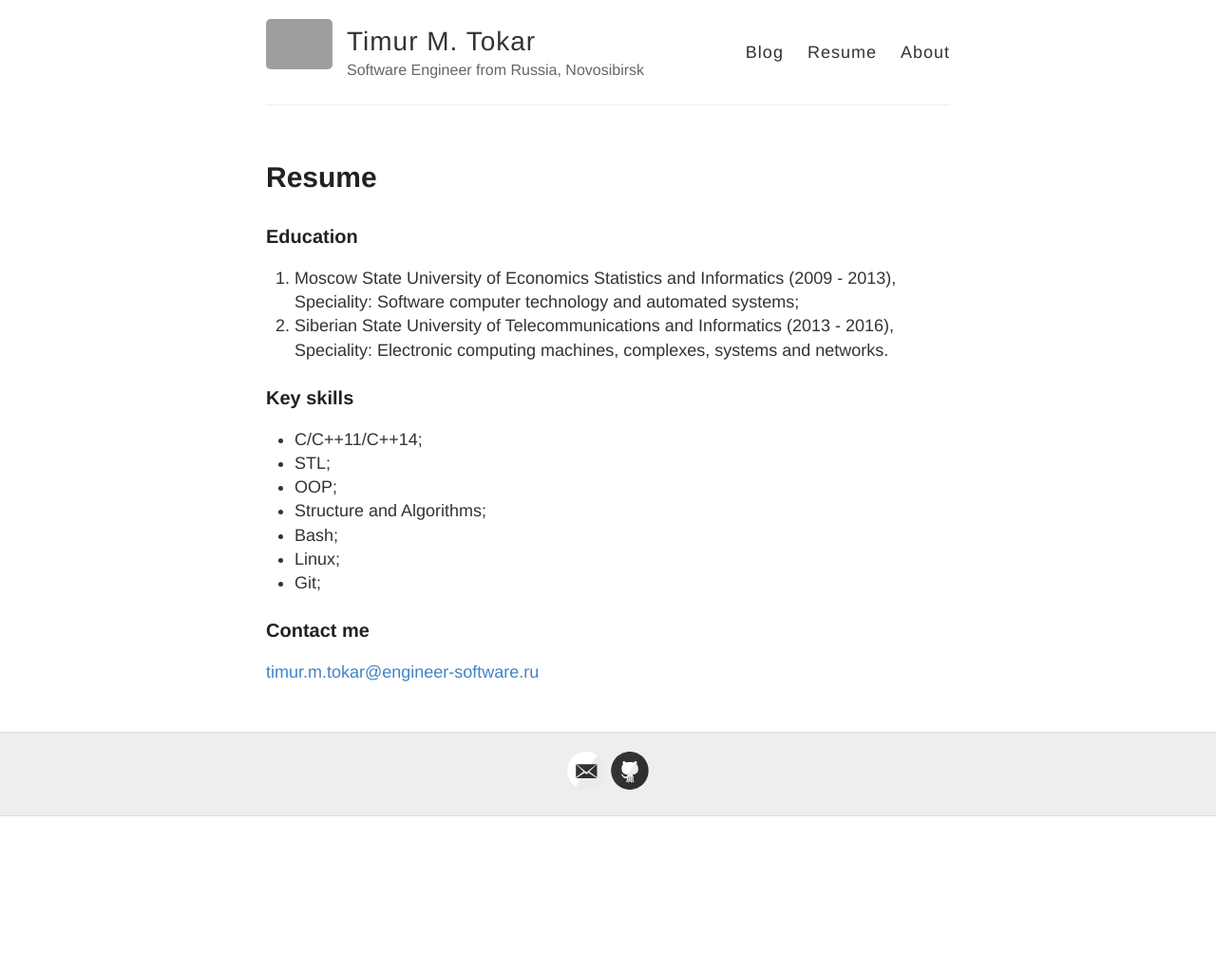
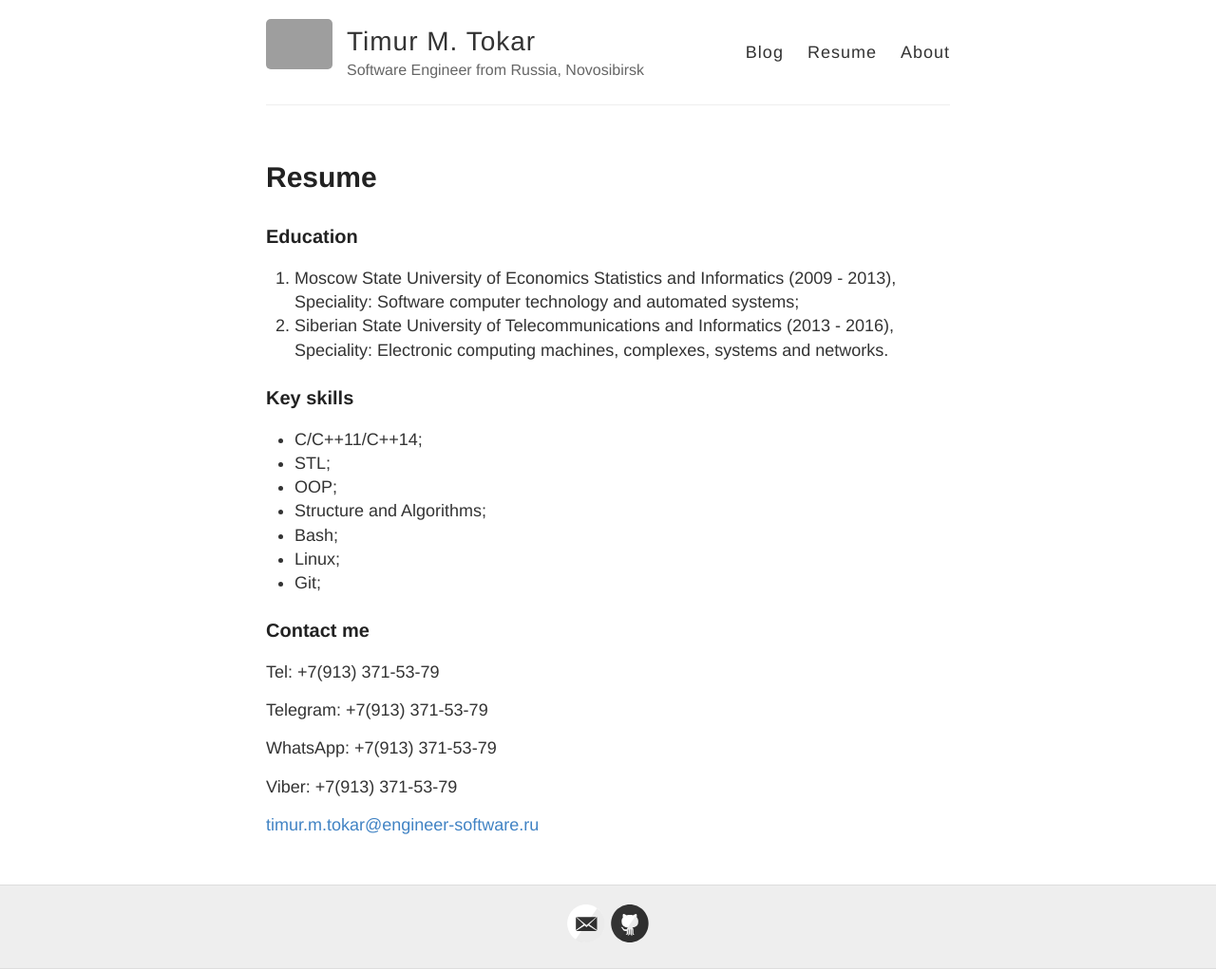
Before and after one commit to tokar-t-m/tokar-t-m, a Jekyll site: the page built from resume/index.md, in a window 1280 px wide. Shown: the whole page at 95% size. Built offline with Jekyll 4.4.1, drawn with Linux system fonts in a browser that asks for light colours; before the commit the page ends 900 px from its top, so only the background shows below that; grey boxes are pictures that could not be loaded.

Commit message:
update resume

```diff
--- a/resume/index.md
+++ b/resume/index.md
@@ -21,4 +21,12 @@ permalink: /resume/
 
 ### Contact me
 
+Tel: +7(913) 371-53-79
+
+Telegram: +7(913) 371-53-79
+
+WhatsApp: +7(913) 371-53-79
+
+Viber: +7(913) 371-53-79
+
 [timur.m.tokar@engineer-software.ru](mailto:timur.m.tokar@engineer-software.ru)
```
